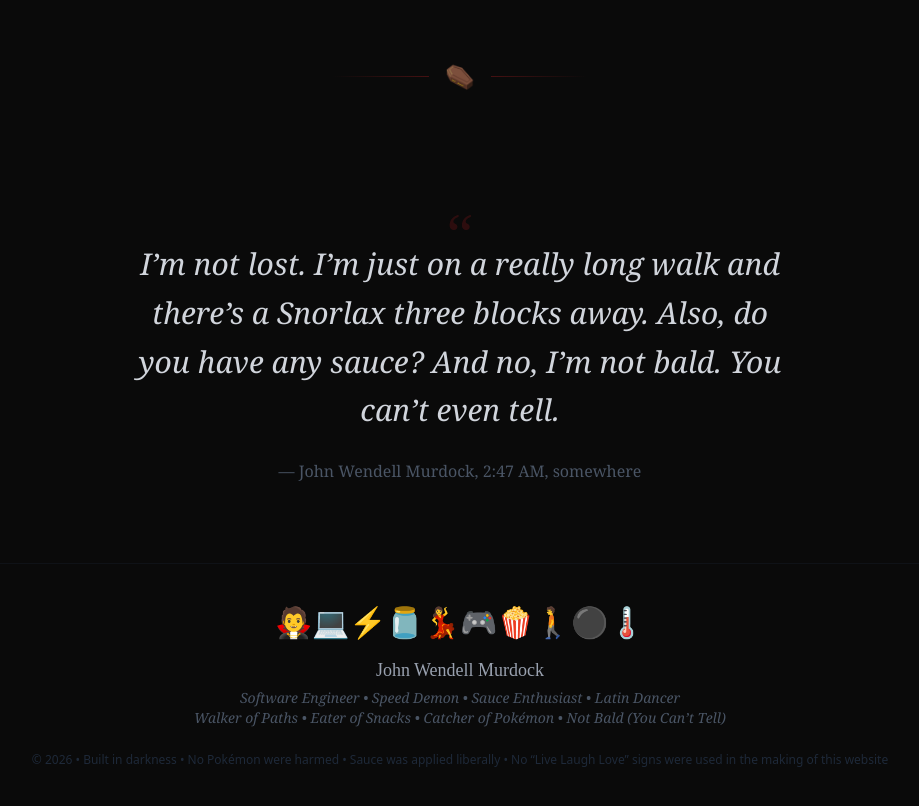
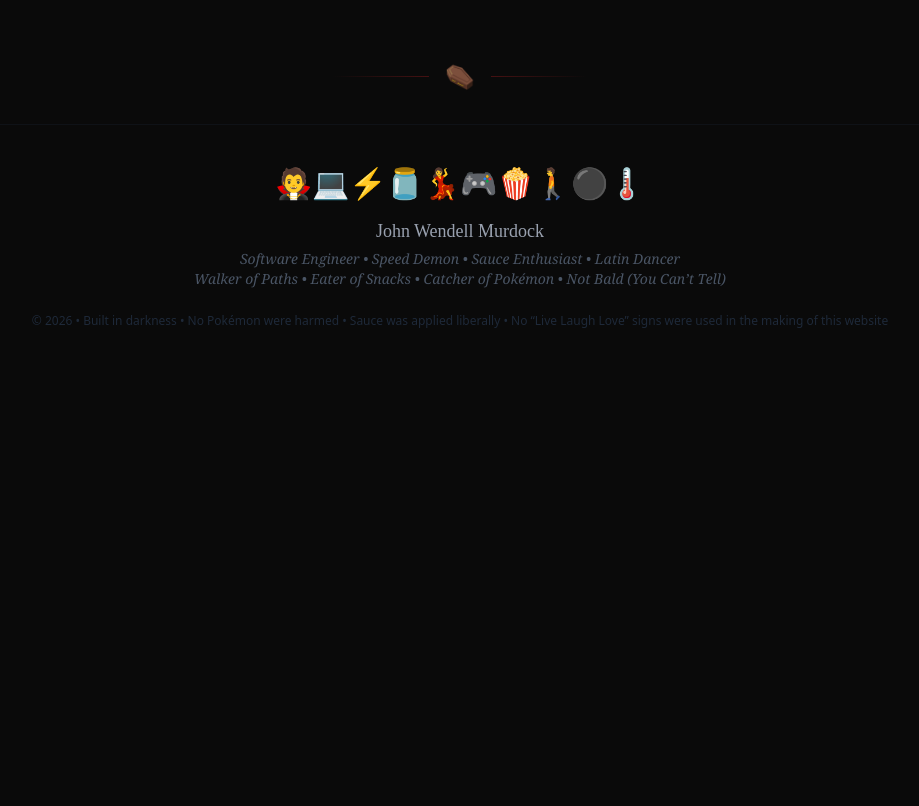
Before and after one commit to emurdock1101/wendell-john, a Next.js app: page / in a window 1280 px wide. Shown: the part 6400-7206 px from the top of the page, without its empty margins (180-1099 px from the left). After the commit the page ends 6769 px from the top, so only its background shows below. Built offline with nearby package versions, Linux system fonts and the light colour scheme.

Commit message:
remove closing quote section

```diff
--- a/src/app/page.tsx
+++ b/src/app/page.tsx
@@ -628,22 +628,6 @@ export default function Home() {
 
       <OrnamentDivider />
 
-      {/* ── CLOSING QUOTE ── */}
-      <section className="relative z-20 py-20 px-4 text-center">
-        <div className="max-w-2xl mx-auto">
-          <div className="text-6xl text-red-900/30 font-gothic">&ldquo;</div>
-          <p className="text-2xl md:text-3xl text-gray-300 font-serif italic leading-relaxed -mt-6">
-            I&rsquo;m not lost. I&rsquo;m just on a really long walk
-            and there&rsquo;s a Snorlax three blocks away.
-            Also, do you have any sauce? And no, I&rsquo;m not bald.
-            You can&rsquo;t even tell.
-          </p>
-          <div className="mt-6 text-gray-600 font-serif">
-            — John Wendell Murdock, 2:47 AM, somewhere
-          </div>
-        </div>
-      </section>
-
       {/* ── FOOTER ── */}
       <footer className="relative z-20 border-t border-gray-800/30 py-10 px-4 text-center">
         <div className="text-3xl mb-4">🧛💻⚡🫙💃🎮🍿🚶⚫🌡️</div>
```
